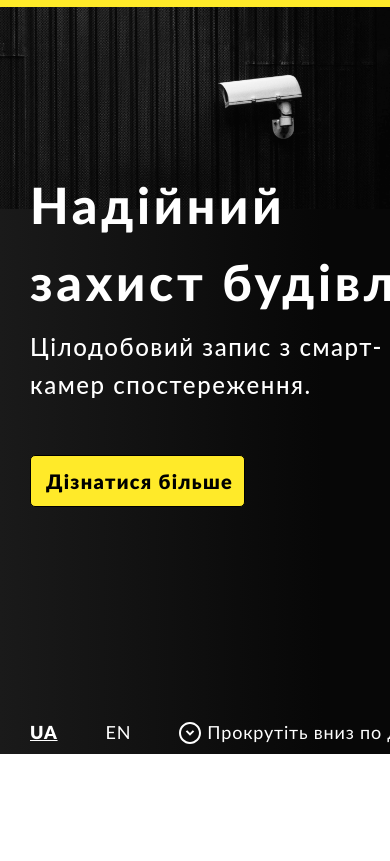
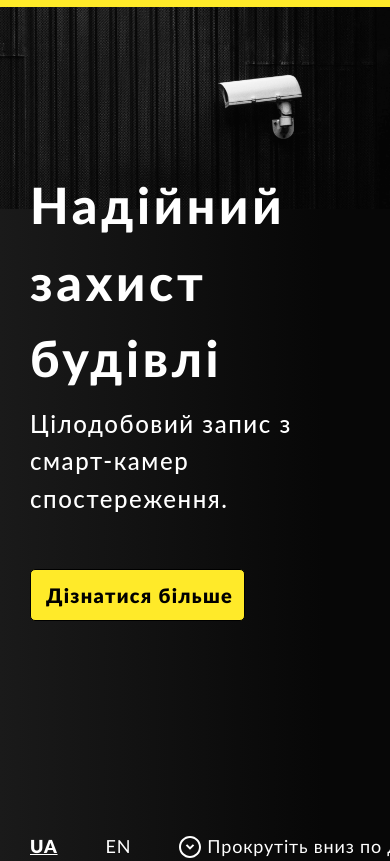
Before and after one commit to vik-tsyplakov/dog_guard_correct, a website: page src/index.html in a window 390 px wide. Shown: the part 146-1007 px from the top of the page. Before the commit the page ends 900 px from the top, so only its background shows below. Drawn offline with nearby package versions, Linux system fonts and the light colour scheme; files that its build step writes are made by us from their sources; files whose address does not match are found by name; a web font is replaced by a local one.

Commit message:
main__block1__footer adaptive

```diff
--- a/src/scss/style.scss
+++ b/src/scss/style.scss
@@ -181,7 +181,6 @@
   position: relative;
   z-index: 1;
 }
-
 .block1__background {
   position: absolute;
   z-index: 0;
@@ -195,6 +194,10 @@
 .block1 {
   display: block;
   z-index: 1;
+  width: 100%;
+}
+.block1__main {
+  max-width: 656px;
 }
 .block1__title {
   font-family: "Lato";
@@ -255,10 +258,6 @@
   margin-top: 212px;
   justify-content: space-between;
 }
-@media (max-width: 1272px) {
-  .block1__footer {
-  }
-}
 .lang_container {
   display: flex;
 }
```
Also changed, not shown: dog_guard_correct/css/style.css, dog_guard_correct/css/style.min.css.
